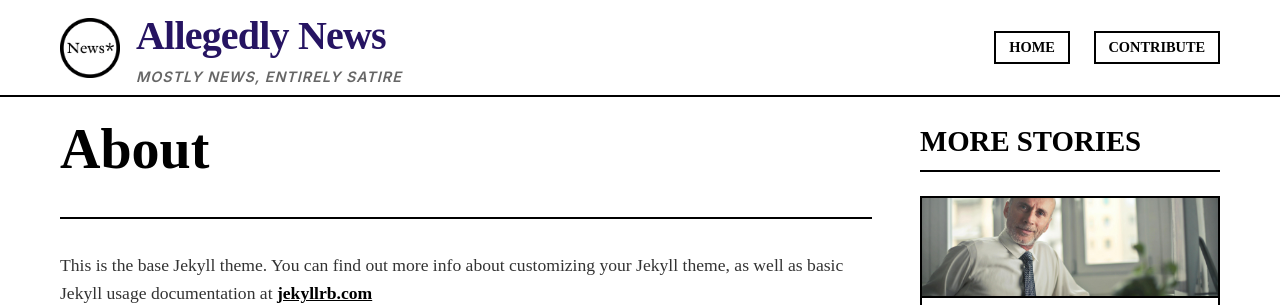
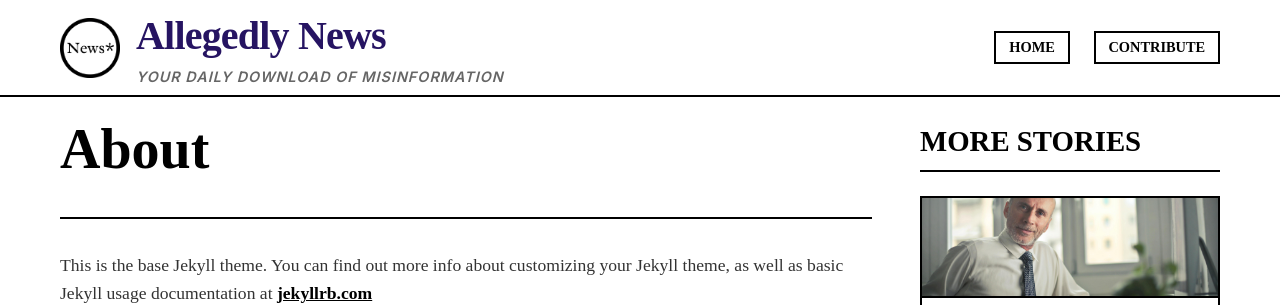
Before and after one commit to Lem0naise/allegedly.news, a Jekyll site: the page built from about.markdown, in a window 1280 px wide and 900 px high. Shown: the top 305 px of the window. Built offline with Jekyll 4.4.1, drawn with Linux system fonts in a browser that asks for light colours; some web fonts are replaced.

Commit message:
Update header icon and tagline for improved branding

```diff
--- a/_includes/header.html
+++ b/_includes/header.html
@@ -2,10 +2,10 @@
 	<div class="container">
 		<div class="header-content">
 			<div class="title-with-icon">
-				<img src="{{ "/assets/icons/allegedlyicontrans.png" | relative_url }}" alt="Allegedly News Icon" class="site-icon">
+				<img src="{{ "/assets/icons/icon.webp" | relative_url }}" alt="Allegedly News Icon" class="site-icon">
 				<div class="title-text">
 					<a href="/" class="site-title">{{ site.title }}</a>
-					<p class="site-tagline">Mostly news, entirely satire</p>
+					<p class="site-tagline">Your Daily Download Of Misinformation</p>
 				</div>
 			</div>
 		</div>
```
Also changed, not shown: assets/icons/icon.webp (added).
